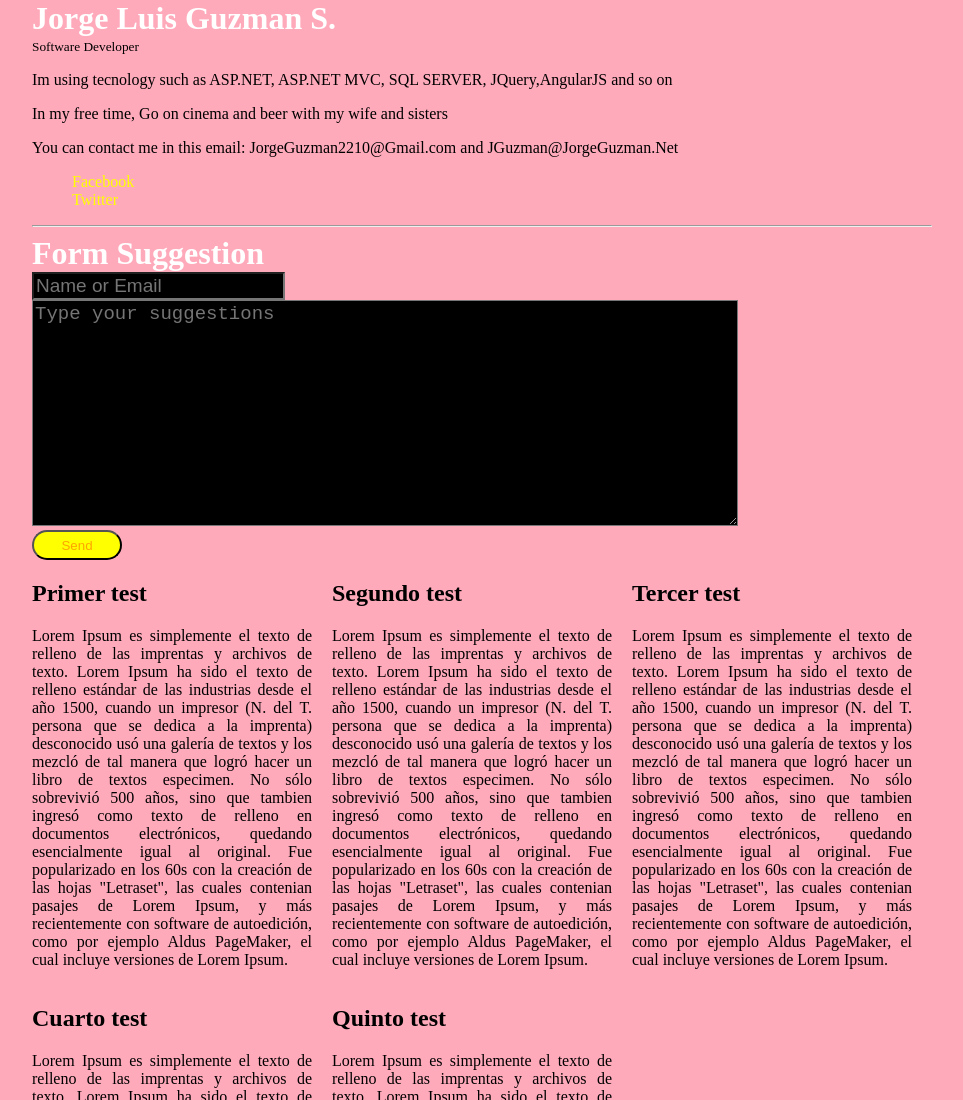
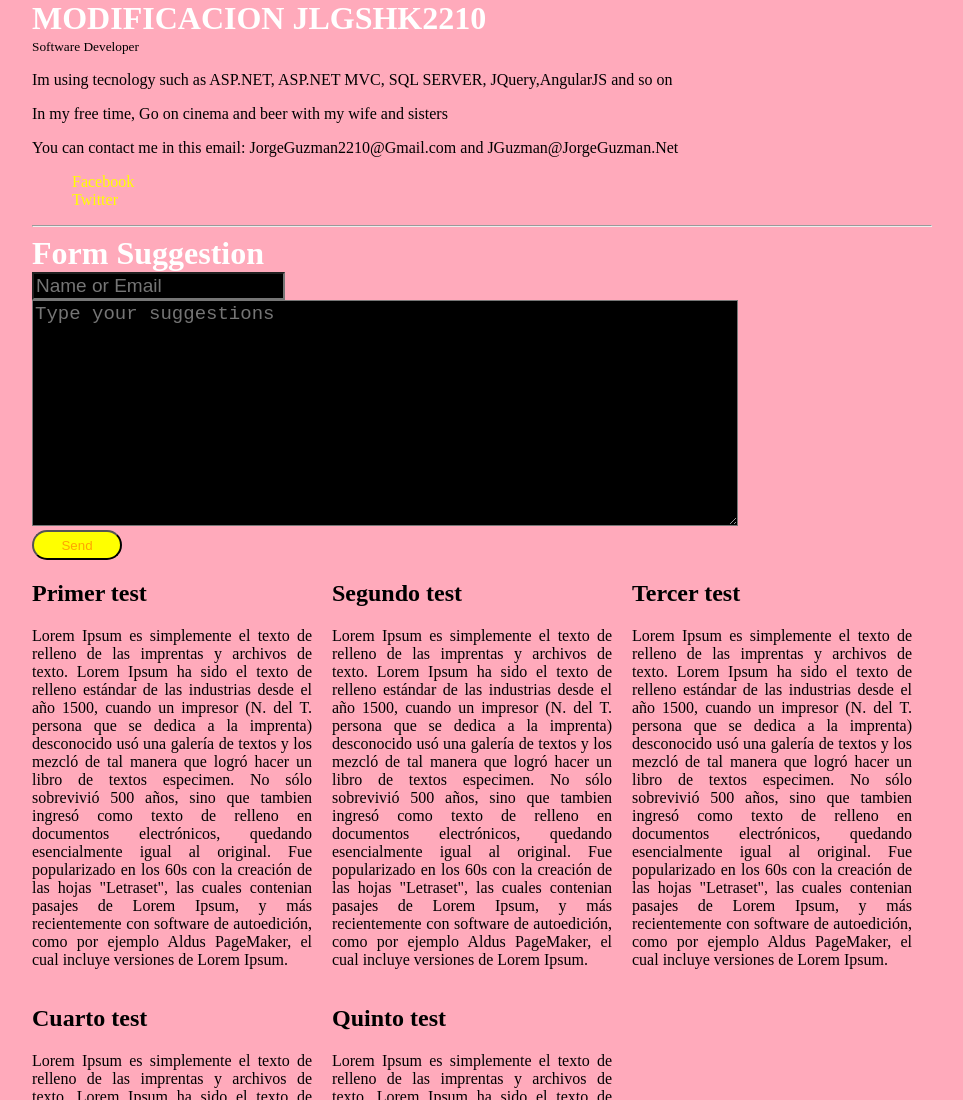
Before and after one commit to Jlgshk2210/TestGit, a plain HTML site: page index.html in a window 1280 px wide. Shown: the top 1100 px of the page, without its empty margins (158-1121 px from the left). Drawn offline with Linux system fonts and the light colour scheme.

Commit message:
Agregando cosa jlgshk2210

```diff
--- a/index.html
+++ b/index.html
@@ -7,7 +7,7 @@
         <link href="css/MiEstilo.css" rel="stylesheet">
     </head>
     <body>
-        <h1>Jorge Luis Guzman S.</h1>
+        <h1>MODIFICACION JLGSHK2210</h1>
         <small>Software Developer</small>
         <p>Im using tecnology such as ASP.NET, ASP.NET MVC, SQL SERVER, JQuery,AngularJS and so on</p>
         <p>In my free time, Go on cinema and beer with my wife and sisters</p>
```
